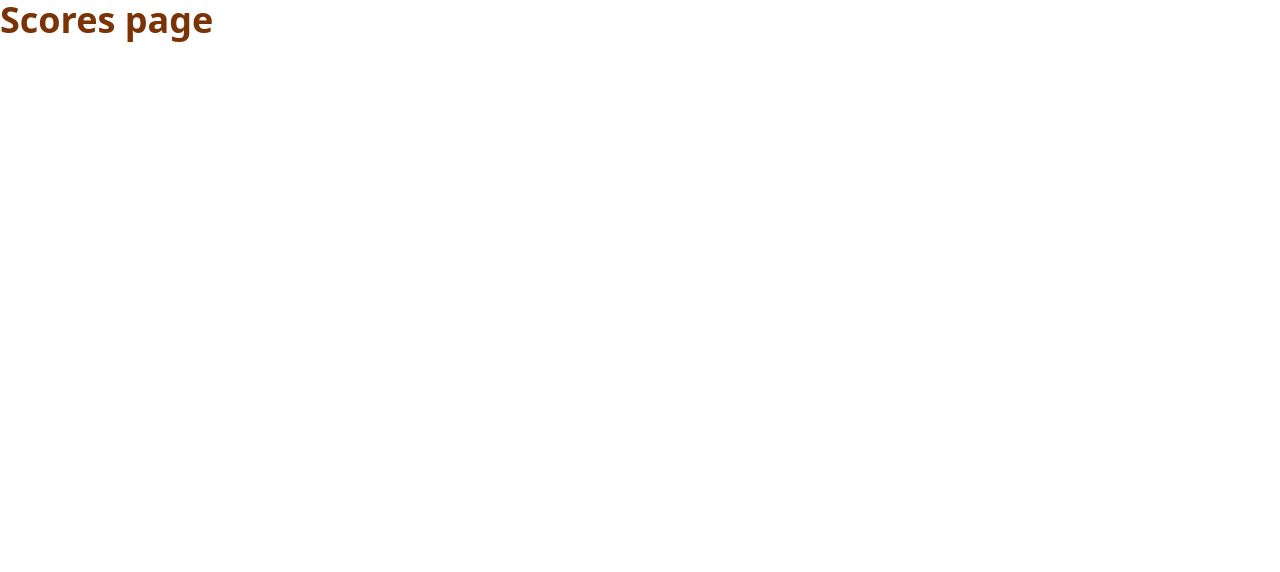
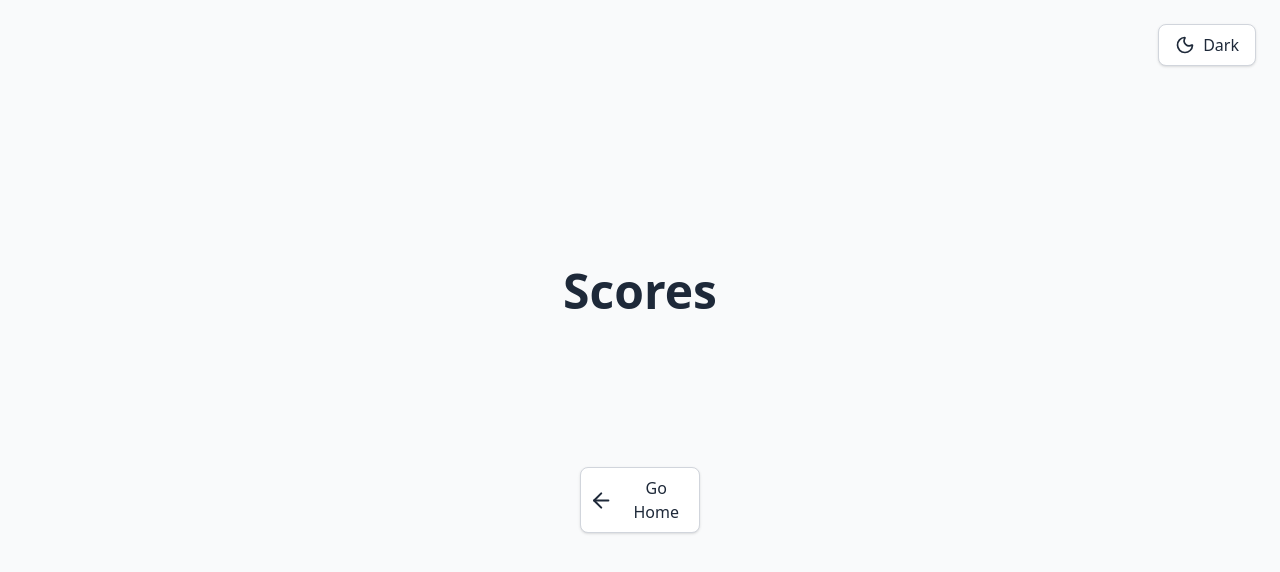
Before and after one commit to parsaabedi03/QuizApp, a website: page pages/scores.html in a window 1280 px wide. Drawn offline with nearby package versions, Linux system fonts and the light colour scheme; files that its build step writes are made by us from their sources.

Commit message:
Fix scores page

```diff
--- a/pages/scores.html
+++ b/pages/scores.html
@@ -4,9 +4,53 @@
     <meta charset="UTF-8" />
     <meta name="viewport" content="width=device-width, initial-scale=1.0" />
     <title>Scores</title>
+    <link rel="shortcut icon" href="../src/img/logo.png" type="image/x-icon" />
     <link href="../dist/output.css" rel="stylesheet" />
   </head>
   <body>
-    <h1 class="text-4xl text-amber-900 font-bold">Scores page</h1>
+    <div
+      class="min-h-screen flex flex-col items-center justify-center bg-gray-50 dark:bg-gray-900 transition-colors"
+    >
+      <div class="absolute top-6 right-6">
+        <button
+          id="themeToggle"
+          class="flex items-center gap-2 px-4 py-2 rounded-lg border border-gray-300 dark:border-gray-700 bg-white dark:bg-gray-800 text-gray-800 dark:text-gray-100 font-medium shadow-sm hover:shadow-md transition"
+        ></button>
+      </div>
+
+      <h2
+        class="text-3xl md:text-5xl font-bold text-gray-800 dark:text-gray-100 mb-24"
+      >
+        Scores
+      </h2>
+
+      <div class="flex flex-col items-center gap-4 w-56">
+        <div id="result"></div>
+        <a
+          href="/"
+          class="px-2 py-2 mt-10 w-30 rounded-lg border border-gray-300 dark:border-gray-700 bg-white dark:bg-gray-800 text-gray-800 dark:text-gray-100 font-medium shadow-sm hover:shadow-md transition text-center flex items-center gap-2 justify-center"
+        >
+          <svg
+            xmlns="http://www.w3.org/2000/svg"
+            width="25"
+            height="25"
+            viewBox="0 0 24 24"
+            fill="none"
+            stroke="currentColor"
+            stroke-width="2"
+            stroke-linecap="round"
+            stroke-linejoin="round"
+            class="lucide lucide-arrow-left-icon lucide-arrow-left"
+          >
+            <path d="m12 19-7-7 7-7" />
+            <path d="M19 12H5" />
+          </svg>
+          Go Home
+        </a>
+      </div>
+    </div>
+    <script type="module" src="../src/js/localStorage.js"></script>
+    <script type="module" src="../src/js/themeToggle.js"></script>
+    <script type="module" src="../src/js/scores.js"></script>
   </body>
 </html>
```
